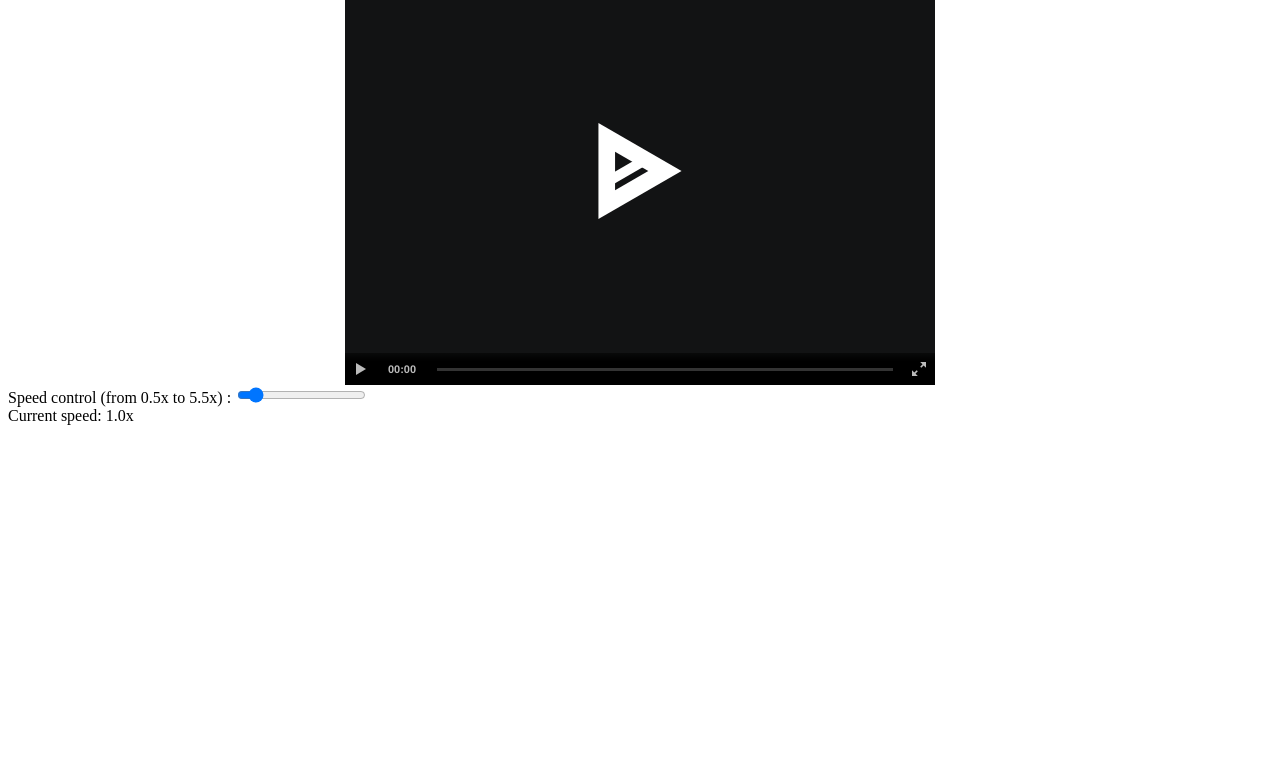
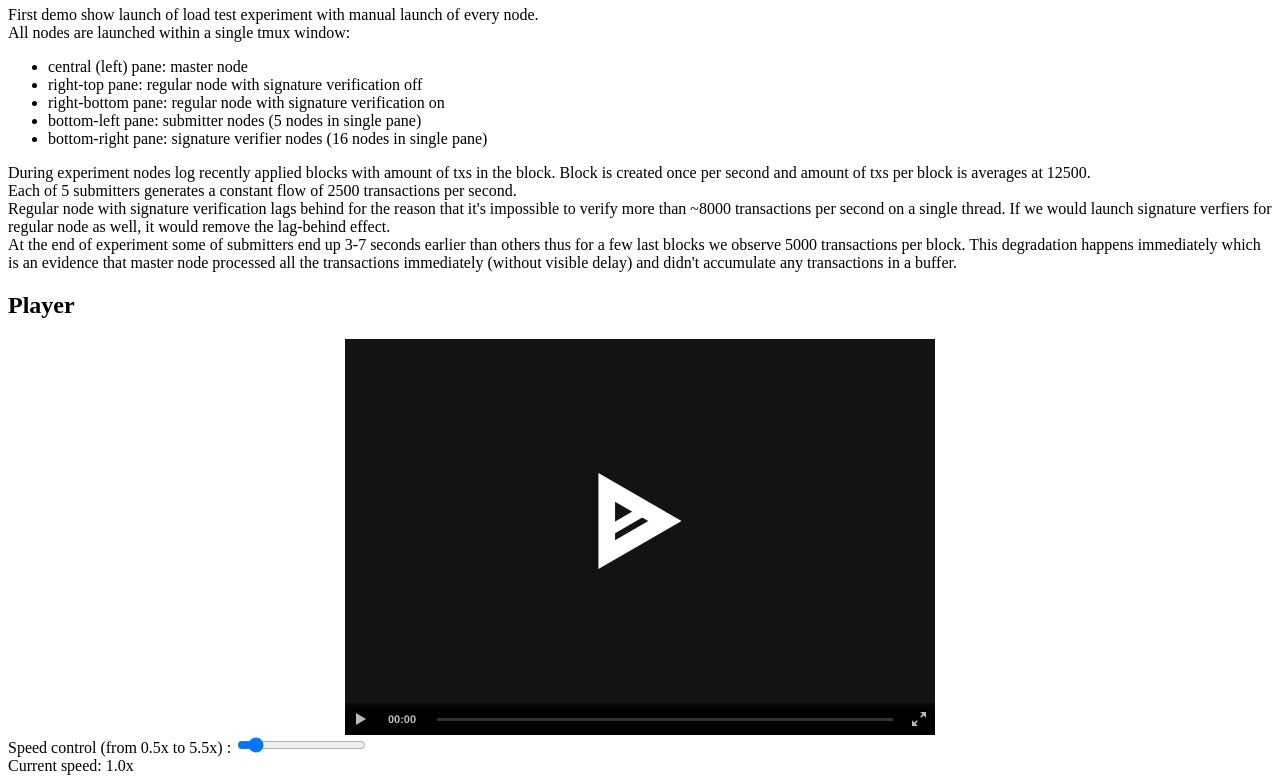
Before and after one commit to georgeee/georgeee.github.io, a plain HTML site: page demo-2019-08-07/index.html in a window 1280 px wide. Shown: the part 60-843 px from the top of the page. Before the commit the page ends 800 px from the top, so only its background shows below. Drawn offline with Linux system fonts and the light colour scheme.

Commit message:
Add description of part I for the Aug 7 demo

```diff
--- a/demo-2019-08-07/index.html
+++ b/demo-2019-08-07/index.html
@@ -5,7 +5,42 @@
 </head>
 <body>
   <div>
-    <h3>Part I</h3>
+    <h1>Part I</h1>
+
+    <section>
+      First demo show launch of load test experiment with manual launch of every node.
+
+      <br>
+
+      All nodes are launched within a single tmux window:
+
+      <ul>
+        <li>central (left) pane: master node</li>
+        <li>right-top pane: regular node with signature verification off</li>
+        <li>right-bottom pane: regular node with signature verification on</li>
+        <li>bottom-left pane: submitter nodes (5 nodes in single pane)</li>
+        <li>bottom-right pane: signature verifier nodes (16 nodes in single pane)</li>
+      </ul>
+
+      During experiment nodes log recently applied blocks with amount of txs in the block.
+      Block is created once per second and amount of txs per block is averages at 12500.
+
+      <br>
+
+      Each of 5 submitters generates a constant flow of 2500 transactions per second.
+      <br>
+      Regular node with signature verification lags behind for the reason that it's impossible
+      to verify more than ~8000 transactions per second on a single thread. If we would launch
+      signature verfiers for regular node as well, it would remove the lag-behind effect.
+
+      <br>
+      At the end of experiment some of submitters end up 3-7 seconds earlier than others thus
+      for a few last blocks we observe 5000 transactions per block. This degradation happens
+      immediately which is an evidence that master node processed all the transactions immediately
+      (without visible delay) and didn't accumulate any transactions in a buffer.
+    </section>
+
+    <h2>Player</h2>
 
     <asciinema-player src="part1.cast" id="ascii-part1">
     </asciinema-player>
```
